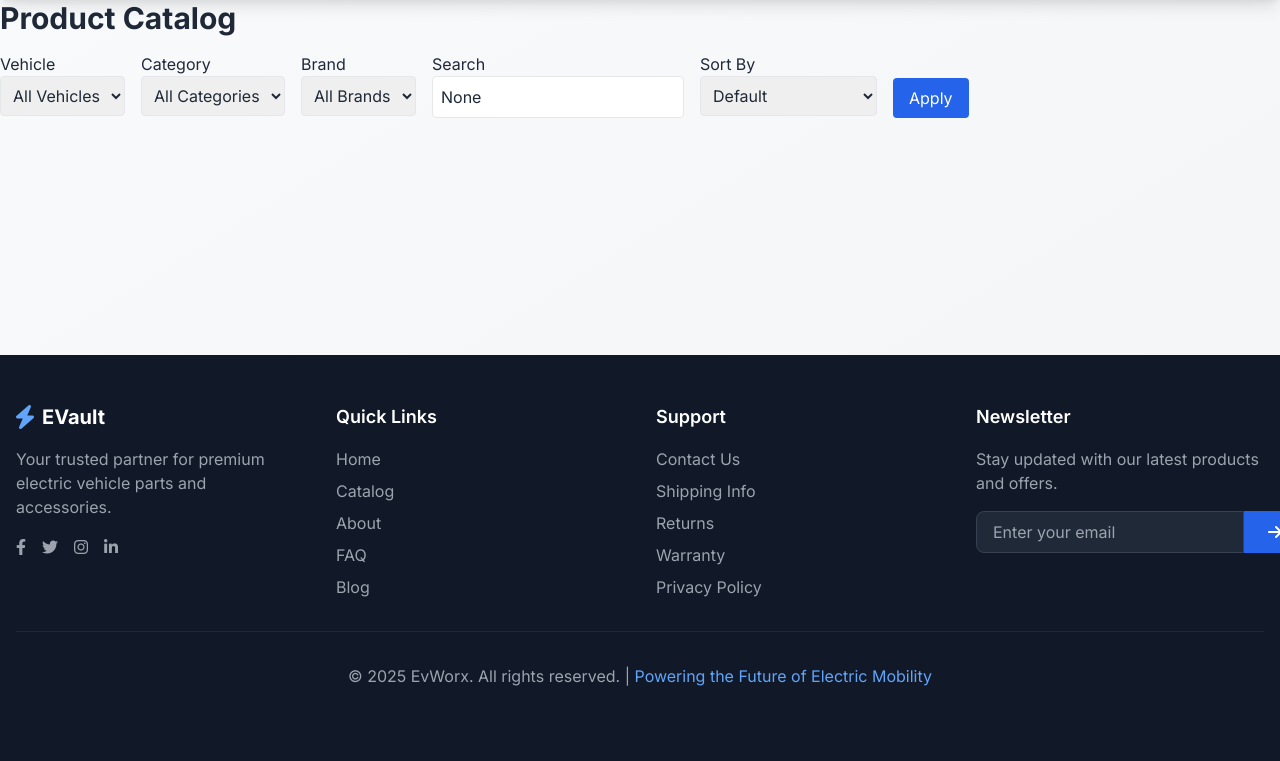
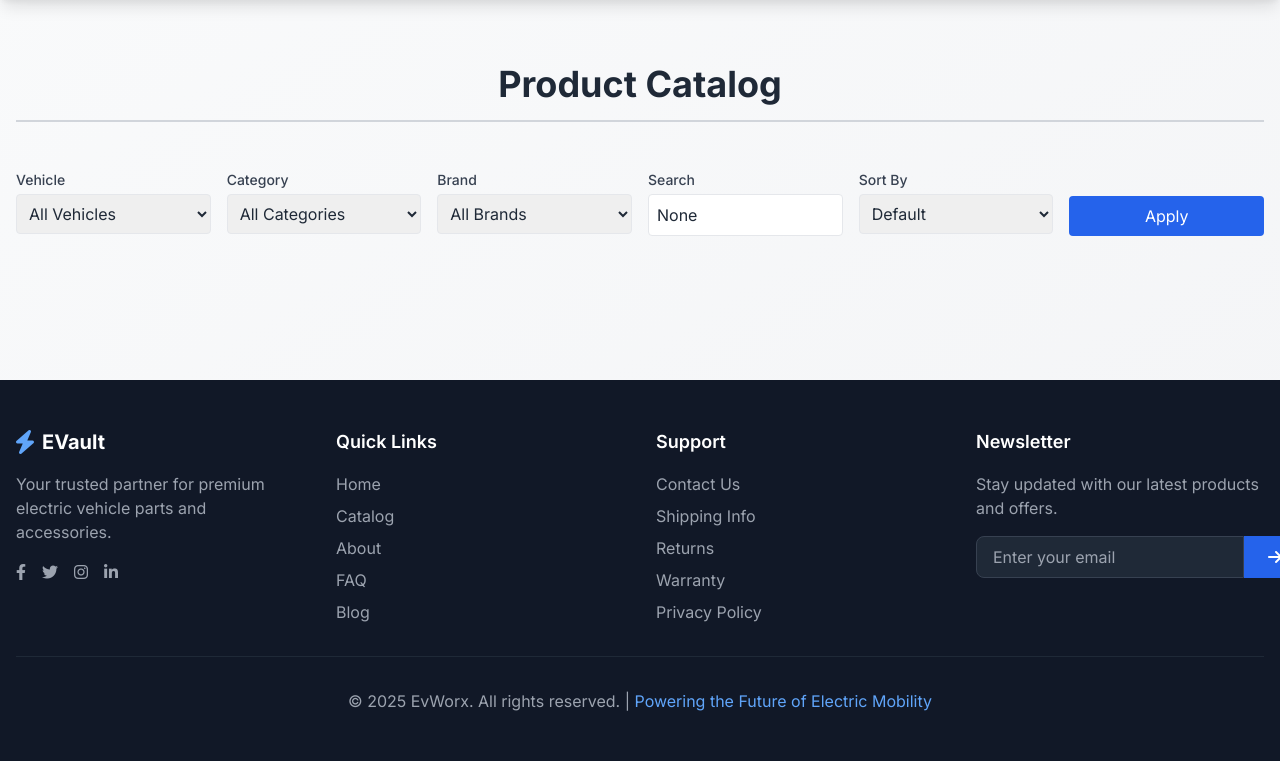
Before and after one commit to sayout-de003/EvWorx, a Django app: page /catalog/ in a window 1280 px wide. Shown: the part 64-825 px from the top of the page. Before the commit the page ends 750 px from the top, so only its background shows below. Run offline with Django 5.2, Linux system fonts and the light colour scheme; data that the repository does not hold is empty.

Commit message:
my local chnages before update

```diff
--- a/core/templates/core/catalog.html
+++ b/core/templates/core/catalog.html
@@ -1,14 +1,19 @@
 {% extends 'core/base.html' %}
 {% block title %}Catalog{% endblock %}
+
 {% block content %}
-    <h1 class="text-3xl font-bold mb-4">Product Catalog</h1>
-    <form method="get" class="mb-8">
-        <div class="flex flex-wrap gap-4">
+<div class="max-w-7xl mx-auto px-4 pt-16 pb-24">
+    <h1 class="text-4xl font-extrabold text-center text-gray-800 mb-12 border-b-2 border-gray-300 pb-4">
+        Product Catalog
+    </h1>
 
-          <!-- Vehicle dropdown -->
+    <!-- Filter Form -->
+    <form method="get" class="mb-12">
+        <div class="grid grid-cols-1 md:grid-cols-6 gap-4">
+            <!-- Vehicle -->
             <div>
-            <label for="vehicle_id" class="block">Vehicle</label>
-            <select name="vehicle_id" id="vehicle_id" class="p-2 border rounded">
+                <label for="vehicle_id" class="block text-sm font-medium text-gray-700 mb-1">Vehicle</label>
+                <select name="vehicle_id" id="vehicle_id" class="w-full p-2 border rounded">
                     <option value="">All Vehicles</option>
                     {% for vehicle in vehicles %}
                         <option value="{{ vehicle.id }}" {% if selected_vehicle == vehicle.id|stringformat:"s" %}selected{% endif %}>
@@ -18,10 +23,10 @@
                 </select>
             </div>
 
-          <!-- Category dropdown -->
+            <!-- Category -->
             <div>
-            <label for="category" class="block">Category</label>
-            <select name="category" id="category" class="p-2 border rounded">
+                <label for="category" class="block text-sm font-medium text-gray-700 mb-1">Category</label>
+                <select name="category" id="category" class="w-full p-2 border rounded">
                     <option value="">All Categories</option>
                     {% for category in categories %}
                         <option value="{{ category.id }}" {% if selected_category == category.id|stringformat:"s" %}selected{% endif %}>
@@ -31,10 +36,10 @@
                 </select>
             </div>
 
-          <!-- Brand dropdown -->
+            <!-- Brand -->
             <div>
-            <label for="brand" class="block">Brand</label>
-            <select name="brand" id="brand" class="p-2 border rounded">
+                <label for="brand" class="block text-sm font-medium text-gray-700 mb-1">Brand</label>
+                <select name="brand" id="brand" class="w-full p-2 border rounded">
                     <option value="">All Brands</option>
                     {% for brand in brands %}
                         <option value="{{ brand.id }}" {% if selected_brand == brand.id|stringformat:"s" %}selected{% endif %}>
@@ -44,17 +49,17 @@
                 </select>
             </div>
 
-          <!-- Search box -->
+            <!-- Search -->
             <div>
-            <label for="search" class="block">Search</label>
-            <input type="text" name="search" id="search" placeholder="Product name"
-                   value="{{ search_query }}" class="p-2 border rounded">
+                <label for="search" class="block text-sm font-medium text-gray-700 mb-1">Search</label>
+                <input type="text" name="search" id="search" value="{{ search_query }}"
+                       placeholder="Product name" class="w-full p-2 border rounded">
             </div>
 
-          <!-- Sort dropdown -->
+            <!-- Sort -->
             <div>
-            <label for="sort" class="block">Sort By</label>
-            <select name="sort" id="sort" class="p-2 border rounded">
+                <label for="sort" class="block text-sm font-medium text-gray-700 mb-1">Sort By</label>
+                <select name="sort" id="sort" class="w-full p-2 border rounded">
                     <option value="">Default</option>
                     <option value="price_asc" {% if selected_sort == 'price_asc' %}selected{% endif %}>Price: Low to High</option>
                     <option value="price_desc" {% if selected_sort == 'price_desc' %}selected{% endif %}>Price: High to Low</option>
@@ -63,51 +68,56 @@
                 </select>
             </div>
 
-          <!-- Submit button -->
+            <!-- Apply Button -->
             <div class="flex items-end">
-            <button type="submit" class="bg-blue-600 text-white px-4 py-2 rounded">Apply</button>
+                <button type="submit" class="w-full bg-blue-600 text-white px-4 py-2 rounded hover:bg-blue-700 transition">
+                    Apply
+                </button>
             </div>
         </div>
     </form>
 
-    <div class="grid grid-cols-1 md:grid-cols-3 gap-4">
+    <!-- Product Grid -->
+    <div class="grid grid-cols-1 sm:grid-cols-2 md:grid-cols-3 gap-8">
         {% for product in products %}
-            <div class="bg-white p-4 rounded shadow">
-
-
+        <div class="bg-white shadow-md rounded-xl overflow-hidden hover:shadow-lg transition p-4 flex flex-col justify-between">
             {% if product.image %}
-                    <img src="{{ product.image.url }}" alt="{{ product.title }}" class="w-full h-48 object-cover mb-2">
+                <img src="{{ product.image.url }}" alt="{{ product.title }}" class="w-full h-48 object-cover rounded-lg mb-4">
             {% endif %}
-                <h3 class="text-xl font-bold">{{ product.title }}</h3>
-                <p>{{ product.description|truncatewords:20 }}</p>
-                <p class="text-green-600 font-bold">₹{{ product.price }}</p>
+            <div class="flex-1">
+                <h3 class="text-lg font-semibold text-gray-800 mb-1">{{ product.title }}</h3>
+                <p class="text-sm text-gray-600 mb-2">{{ product.description|truncatewords:20 }}</p>
+                <p class="text-xl text-green-600 font-bold mb-3">₹{{ product.price }}</p>
+            </div>
 
             {% if product.is_out_of_stock %}
-                <button type="button" class="bg-gray-400 text-white py-3 rounded-lg font-medium w-full cursor-not-allowed" disabled>
-                    <i class="fas fa-ban mr-2"></i>
-                    Out of Stock
+                <button disabled class="bg-gray-400 text-white py-2 rounded-md font-medium w-full cursor-not-allowed">
+                    <i class="fas fa-ban mr-1"></i> Out of Stock
                 </button>
             {% else %}
-                <form action="{% url 'cart' %}" method="post" class="flex-1">
+                <form action="{% url 'cart' %}" method="post" class="mb-2">
                     {% csrf_token %}
                     <input type="hidden" name="product_id" value="{{ product.id }}">
-                    <div class="flex items-center space-x-2 mb-3">
+                    <div class="flex items-center gap-2 mb-2">
                         <label class="text-sm text-gray-600">Qty:</label>
-                        <input type="number" name="quantity" value="1" min="1" max="10" class="w-16 px-2 py-1 border border-gray-300 rounded focus:outline-none focus:border-blue-500">
+                        <input type="number" name="quantity" value="1" min="1" max="10"
+                               class="w-16 px-2 py-1 border border-gray-300 rounded">
                     </div>
-                    <button type="submit" class="btn-primary w-full text-white py-3 rounded-lg font-medium inline-flex items-center justify-center">
-                        <i class="fas fa-shopping-cart mr-2"></i>
-                        Add to Cart
+                    <button type="submit" class="bg-blue-600 text-white py-2 rounded-md w-full hover:bg-blue-700 transition">
+                        <i class="fas fa-shopping-cart mr-1"></i> Add to Cart
                     </button>
                 </form>
             {% endif %}
+
             <form action="{% url 'wishlist' %}" method="post">
                 {% csrf_token %}
                 <input type="hidden" name="product_id" value="{{ product.id }}">
-                        <button type="submit" class="bg-gray-600 text-white px-4 py-2 rounded mt-2">Add to Wishlist</button>
+                <button type="submit" class="bg-gray-700 text-white py-2 rounded-md w-full hover:bg-gray-800 transition">
+                    Add to Wishlist
+                </button>
             </form>
-
         </div>
         {% endfor %}
     </div>
+</div>
 {% endblock %}
```
Also changed, not shown: core/templates/core/cart.html (+45 -13 lines), core/templates/core/login.html (+35 -11 lines), core/templates/core/signup.html (+46 -21 lines). Lines whose indentation alone changed are shown as unchanged.
